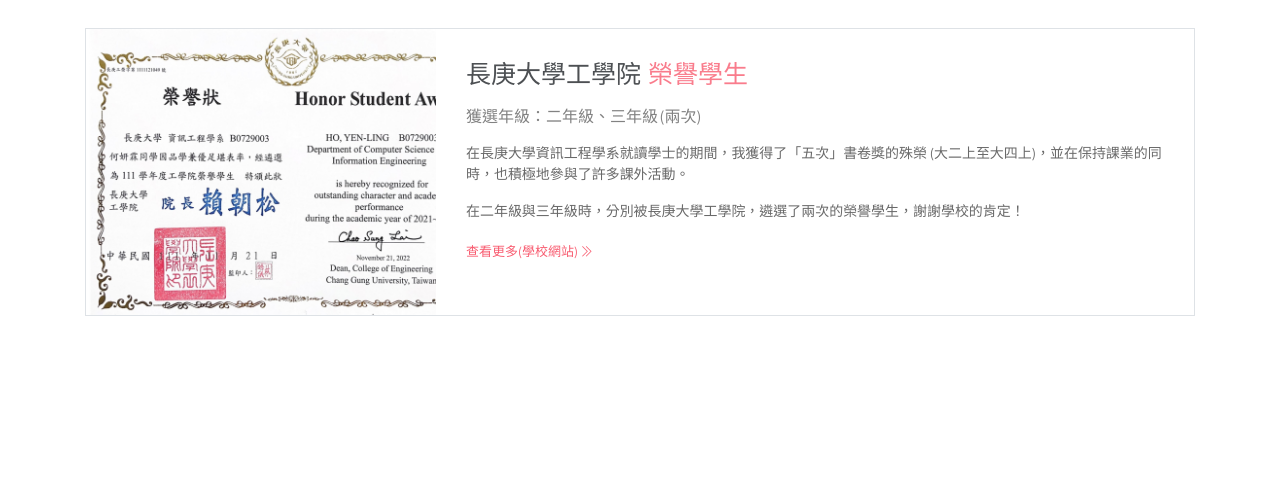
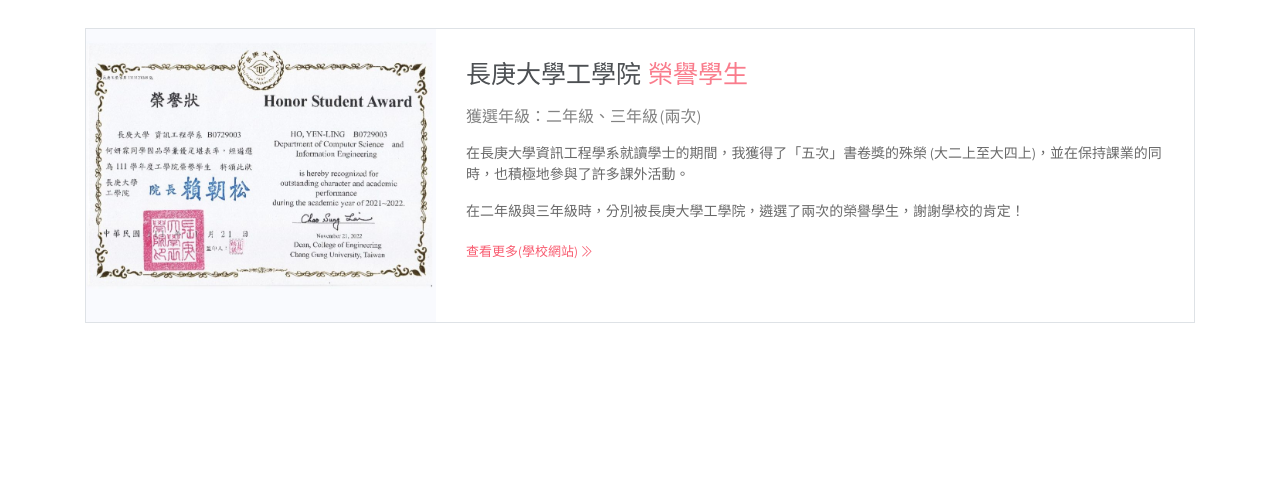
Before and after one commit to Yen-Ling19/personal_page, a plain HTML site: page index.html in a window 1280 px wide. Shown: the part 3911-4414 px from the top of the page. Drawn offline with Linux system fonts and the light colour scheme; some packages are replaced by stand-ins of ours.

Commit message:
2023.01.28-2

```diff
--- a/index.html
+++ b/index.html
@@ -318,7 +318,7 @@
                 </div>-->
 
                 <!--不確定 -->
-                <div class="col-md-4 col-sm-6">
+                <!-- <div class="col-md-4 col-sm-6">
                     <div class="card mb-5">
                        <div class="card-header has-icon">
                             <i class="ti-bar-chart text-danger" aria-hidden="true"></i>
@@ -334,7 +334,7 @@
 
                         </div>
                     </div>
-                </div>
+                </div> -->
 
                 <div class="col-md-4 col-sm-6">
                     <div class="card mb-5">
@@ -421,7 +421,7 @@
                 <!-- blog-card -->
                 <div class="blog-card">
                     <div class="img-holder">
-                        <img src="assets/imgs/Award/HonorStu_School_v2.jpeg" alt="Download free bootstrap 4 landing page, free boootstrap 4 templates, Download free bootstrap 4.1 landing page, free boootstrap 4.1.1 templates, meyawo Landing page">
+                        <img src="assets/imgs/Award/HonorStu_School_v3.jpg" alt="Download free bootstrap 4 landing page, free boootstrap 4 templates, Download free bootstrap 4.1 landing page, free boootstrap 4.1.1 templates, meyawo Landing page">
                     </div>
                     <div class="content-holder">
                         <h6 class="title">長庚大學工學院 <span class="text-danger">榮譽學生</span></h6>
```
Also changed, not shown: assets/imgs/Award/HonorStu_School_v3.jpg (added), 4 other files.
